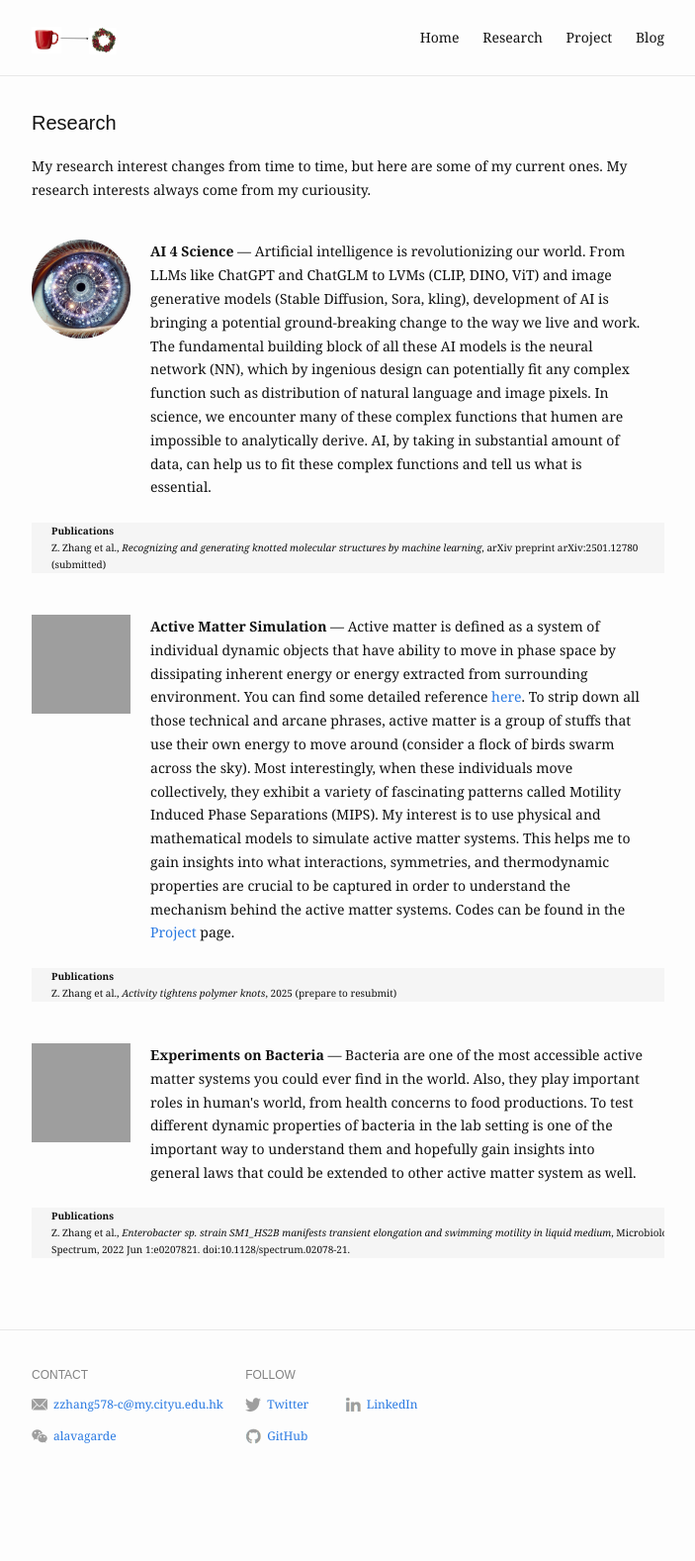
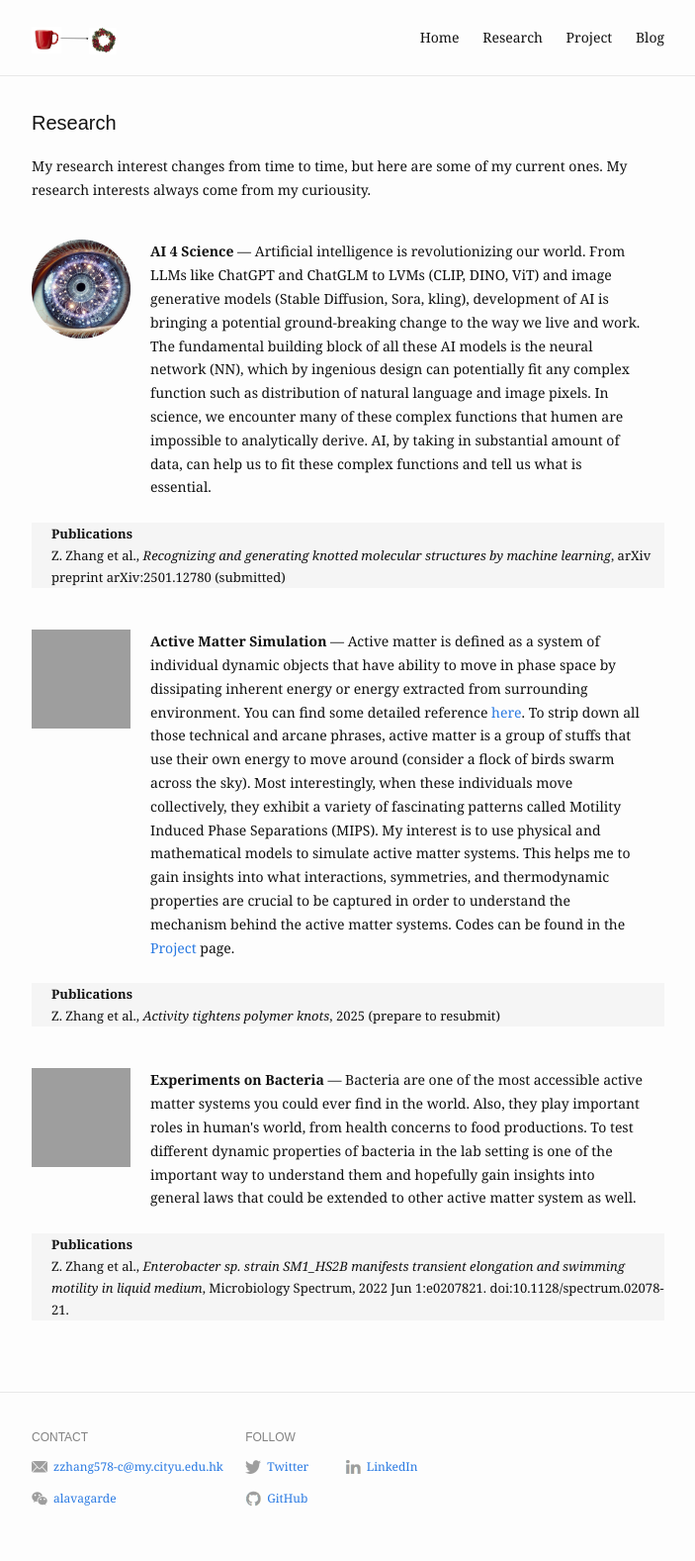
Before and after one commit to kizzhang/kizzhang.github.io, a Jekyll site: the page built from research.md, in a window 1280 px wide. Shown: the whole page at 99% size, without its empty margins (288-991 px from the left). Built offline with Jekyll 4.4.1, drawn with Linux system fonts in a browser that asks for light colours; before the commit the page ends 1514 px from its top, so only the background shows below that.

Commit message:
Update _research.scss

```diff
--- a/_sass/_research.scss
+++ b/_sass/_research.scss
@@ -19,15 +19,9 @@
 
 .research-pub {
   float: left;
-  font-size: 10px;
+  font-size: 13px;
   padding-right: 20px;
   padding-left: 20px;
-  width: 650px;
+  width: 630px;
   background-color: rgb(245, 245, 245);
 }
-
-// .research-pubdes {
-//   // word-wrap: break-word;  /* Older syntax */
-//   overflow-wrap: break-word;  /* Modern syntax */
-//   white-space: normal;  /* Ensures text wraps and doesn't overflow */
-// }
```
